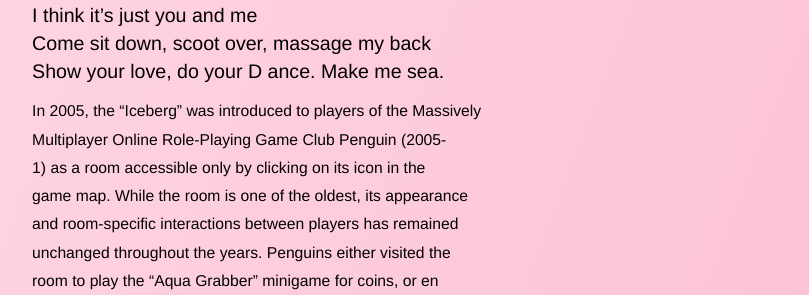
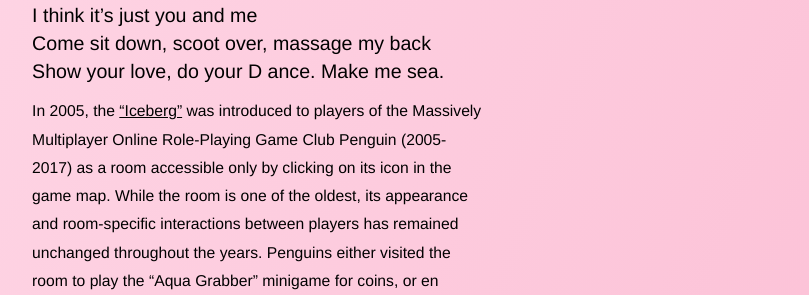
Before and after one commit to ablwr/internetgirlfriend_club, a Jekyll site: the page built from _volume12/4.md, in a window 1280 px wide and 900 px high, scrolled down 2114 px. Shown: the part 158-453 px from the top of the window, without its empty margins (235-1044 px from the left). Built offline with Jekyll 4.4.1, drawn with Linux system fonts in a browser that asks for light colours; some of the changed text lies outside the part shown.

```diff
--- a/_volume12/4.md
+++ b/_volume12/4.md
@@ -6,7 +6,7 @@ chapter: 4
 categories: volume12, reflection
 ---
 
-Author: Richy
+Author: [Richy](https://socirichi.wixsite.com/digitother/about)
 
 <hr/>
 
@@ -63,9 +63,9 @@ I think it’s just you and me
 Come sit down, scoot over, massage my back
 Show your love, do your D ance. Make me sea.
 
-<small>In 2005, the “Iceberg” was introduced to players of the Massively
+<small>In 2005, the [“Iceberg”](https://clubpenguin.fandom.com/wiki/Iceberg) was introduced to players of the Massively
 Multiplayer Online Role-Playing Game Club Penguin (2005-
-1)    as a room accessible only by clicking on its icon in the
+2017)    as a room accessible only by clicking on its icon in the
 game map. While the room is one of the oldest, its appearance
 and room-specific interactions between players has remained
 unchanged throughout the years. Penguins either visited the
```
